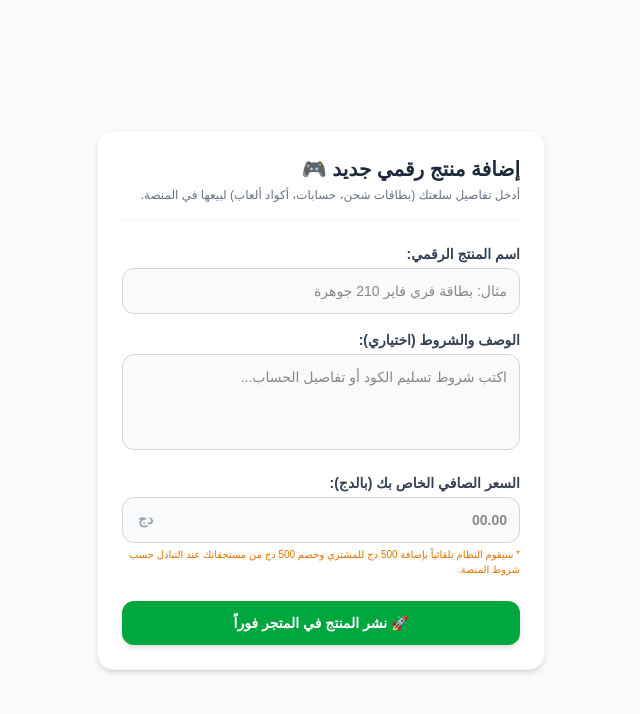
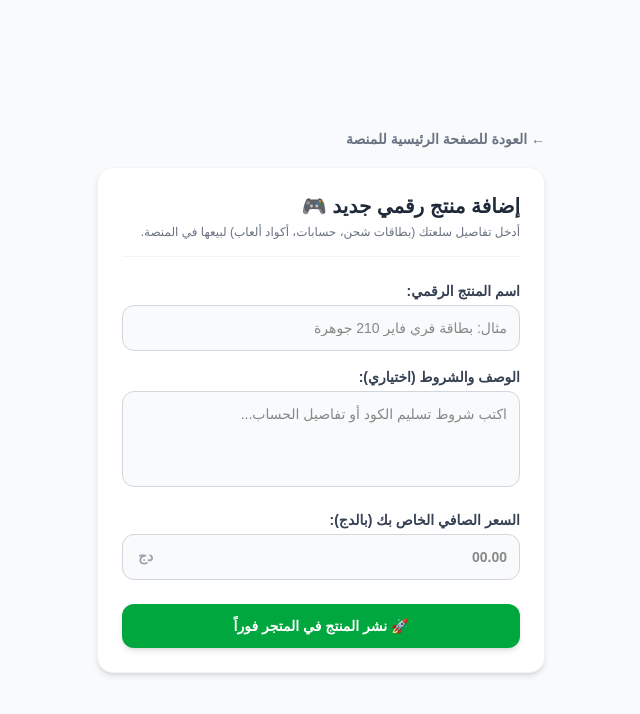
Before and after one commit to samsomprince-sys/dz-escrow-shop, a Next.js app: page /merchant/add-product in a window 1280 px wide. Shown: the top 714 px of the page, without its empty margins (319-959 px from the left). Built offline with nearby package versions, Linux system fonts and the light colour scheme; no server answers.

Commit message:
fix input field writing and completely remove bottom help text

```diff
--- a/app/merchant/add-product/page.tsx
+++ b/app/merchant/add-product/page.tsx
@@ -44,7 +44,15 @@ export default function AddProductPage() {
   }
 
   return (
-    <div className="min-h-screen bg-gray-50 p-6 flex items-center justify-center" dir="rtl">
+    <div className="min-h-screen bg-gray-50 p-6 flex flex-col items-center justify-center" dir="rtl">
+
+      {/* زر العودة للرئيسية */}
+      <div className="w-full max-w-md mb-4 text-right">
+        <a href="/" className="inline-flex items-center text-sm font-semibold text-gray-500 hover:text-green-600 transition-colors">
+          ← العودة للصفحة الرئيسية للمنصة
+        </a>
+      </div>
+
       <div className="max-w-md w-full bg-white p-6 rounded-2xl shadow-md border border-gray-100 text-right">
         <div className="mb-6 border-b border-gray-100 pb-4">
           <h1 className="text-xl font-bold text-gray-800">إضافة منتج رقمي جديد 🎮</h1>
@@ -52,6 +60,7 @@ export default function AddProductPage() {
         </div>
 
         <form onSubmit={handleAddProduct} className="space-y-4">
+          {/* اسم المنتج مع تفعيل الكتابة الفورية */}
           <div>
             <label className="block text-sm font-semibold text-gray-700 mb-1">اسم المنتج الرقمي:</label>
             <input
@@ -63,6 +72,7 @@ export default function AddProductPage() {
             />
           </div>
 
+          {/* وصف المنتج مع تفعيل الكتابة الفورية */}
           <div>
             <label className="block text-sm font-semibold text-gray-700 mb-1">الوصف والشروط (اختياري):</label>
             <textarea
@@ -73,6 +83,7 @@ export default function AddProductPage() {
             />
           </div>
 
+          {/* سعر التاجر مع تفعيل الكتابة الفورية وحذف الجملة التوضيحية السفلية تماماً */}
           <div>
             <label className="block text-sm font-semibold text-gray-700 mb-1">السعر الصافي الخاص بك (بالدج):</label>
             <div className="relative">
@@ -85,7 +96,6 @@ export default function AddProductPage() {
               />
               <span className="absolute left-4 top-3 text-sm font-bold text-gray-400">دج</span>
             </div>
-            <p className="text-[10px] text-amber-600 mt-1 font-medium">* سيقوم النظام تلقائياً بإضافة 500 دج للمشتري وخصم 500 دج من مستحقاتك عند التبادل حسب شروط المنصة.</p>
           </div>
 
           <button
```
